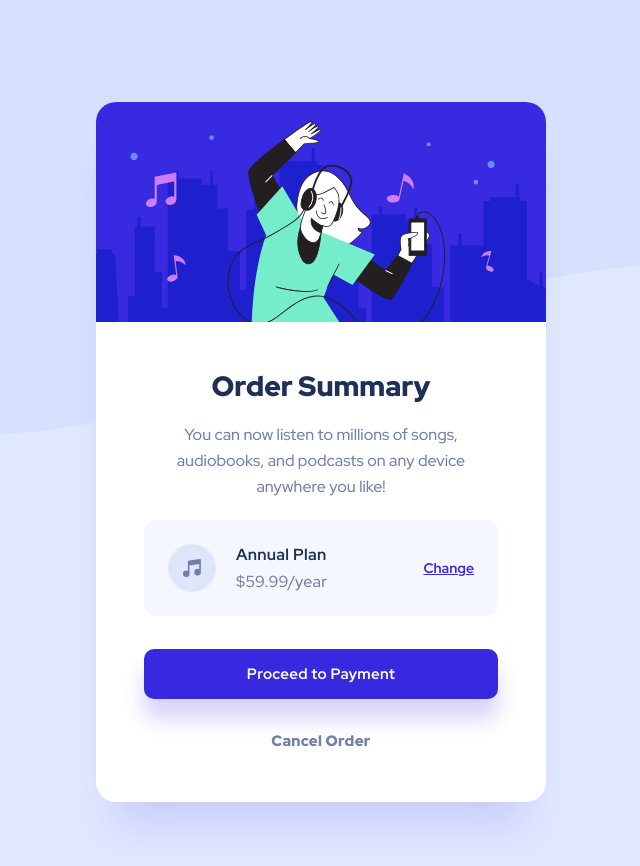
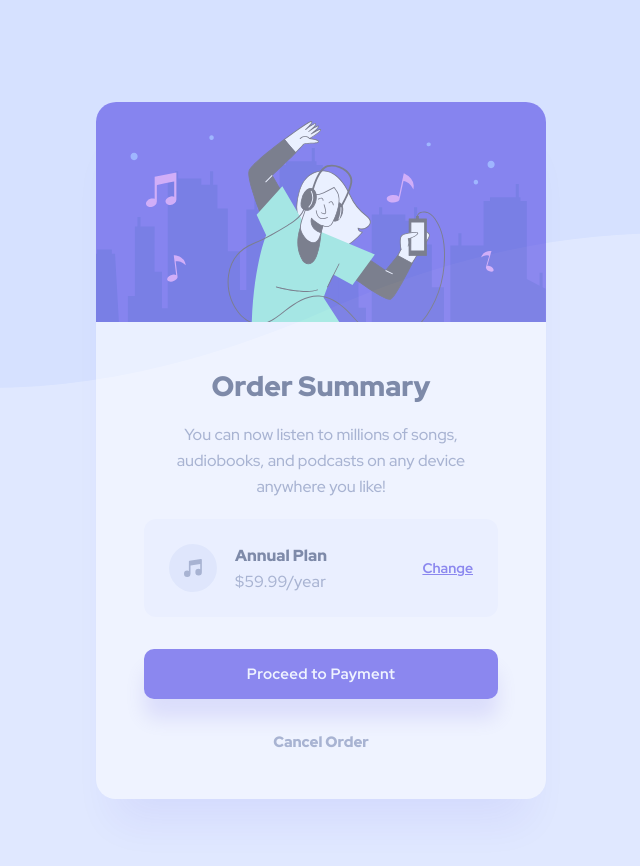
Before and after one commit to firoozehImany/order-summary-component, a plain HTML site: page index.html in a window 1280 px wide. Shown: the whole page, without its empty margins (319-959 px from the left). Drawn offline with Linux system fonts and the light colour scheme.

Commit message:
my next edit about cleaning html and css

```diff
--- a/assets/css/global.css
+++ b/assets/css/global.css
@@ -26,7 +26,7 @@ body {
 }
 
 @media screen and (max-width:375px) {
-   .container {
-    max-width: 327px;
-   }
+    .container {
+        max-width: 327px;
+    }
 }
--- a/assets/css/reaset.css
+++ b/assets/css/reaset.css
@@ -2,7 +2,6 @@ body {
     margin: 0px;
     padding: 0px;
     direction: ltr;
-    background: white;
 }
 
 ul {
--- a/assets/css/style.css
+++ b/assets/css/style.css
@@ -5,6 +5,7 @@ body {
     background-image: url(/assets/images/pattern-background-desktop.svg);
     background-position: top;
     background-repeat: no-repeat;
+    background-size: 100%;
 }
 
 .product {
@@ -12,9 +13,10 @@ body {
     background: white;
     border-radius: 20px;
     max-width: 450px;
-    height: 700px;
+    height: 697px;
     box-shadow: 0 40px 40px -20px rgba(56, 41, 224, 15%);
     margin: 102px auto;
+    opacity: 0.5;
 }
 
 .heroIllustration {
@@ -51,8 +53,8 @@ body {
     align-items: center;
     background: var(--very-pale-blue);
     border-radius: 12px;
-    padding: 24px;
-    margin: 16px 0;
+    padding: 25px;
+    margin: 15px 0;
 }
 
 .payBox a {
@@ -60,6 +62,7 @@ body {
     font-weight: 700;
     font-size: 14px;
     color: var(--bright-blue);
+    transition: 0.3s;
     cursor: pointer;
 }
 
@@ -70,23 +73,25 @@ body {
 .plan {
     display: flex;
     align-items: center;
-    gap: 20px;
+    gap: 18px;
 }
 
 .planInfo {
     text-align: left;
+    display: flex;
+    flex-direction: column;
+    gap: 5px;
 }
 
 .planInfo h2 {
     margin: 0;
-    letter-spacing: 0.3px;
     font-size: 16px;
-    font-weight: 700;
+    font-weight: 900;
     color: var(--dark-blue);
 }
 
 .planInfo p {
-    margin: 6px 0 0;
+    margin: 0;
     font-weight: 500;
     letter-spacing: 0.3px;
     color: var(--desaturated-blue);
@@ -102,6 +107,7 @@ body {
     letter-spacing: 0.3px;
     font-weight: 700;
     box-shadow: 0 20px 20px 0 rgba(56, 41, 224, 20%);
+    transition: 0.3s;
     cursor: pointer;
 }
 
@@ -113,8 +119,8 @@ body {
     font-weight: 900;
     color: var(--desaturated-blue);
     font-size: 15px;
-    margin: 15px 0;
-    letter-spacing: 0.3px;
+    margin: 16px 0;
+    transition: 0.3s;
     cursor: pointer;
 }
 
--- a/index.html
+++ b/index.html
@@ -28,10 +28,10 @@
               <p>$59.99/year</p>
             </div>
           </div>
-          <a>Change</a>
+          <a href="#" title="changePayment">Change</a>
         </div>
-        <a class="button">Proceed to Payment</a>
-        <a class="cancel">Cancel Order</a>
+        <a href="#"  title="button" class="button">Proceed to Payment</a>
+        <a href="#" title="cancelOrder" class="cancel">Cancel Order</a>
       </div>
     </div>
   </main>
```
